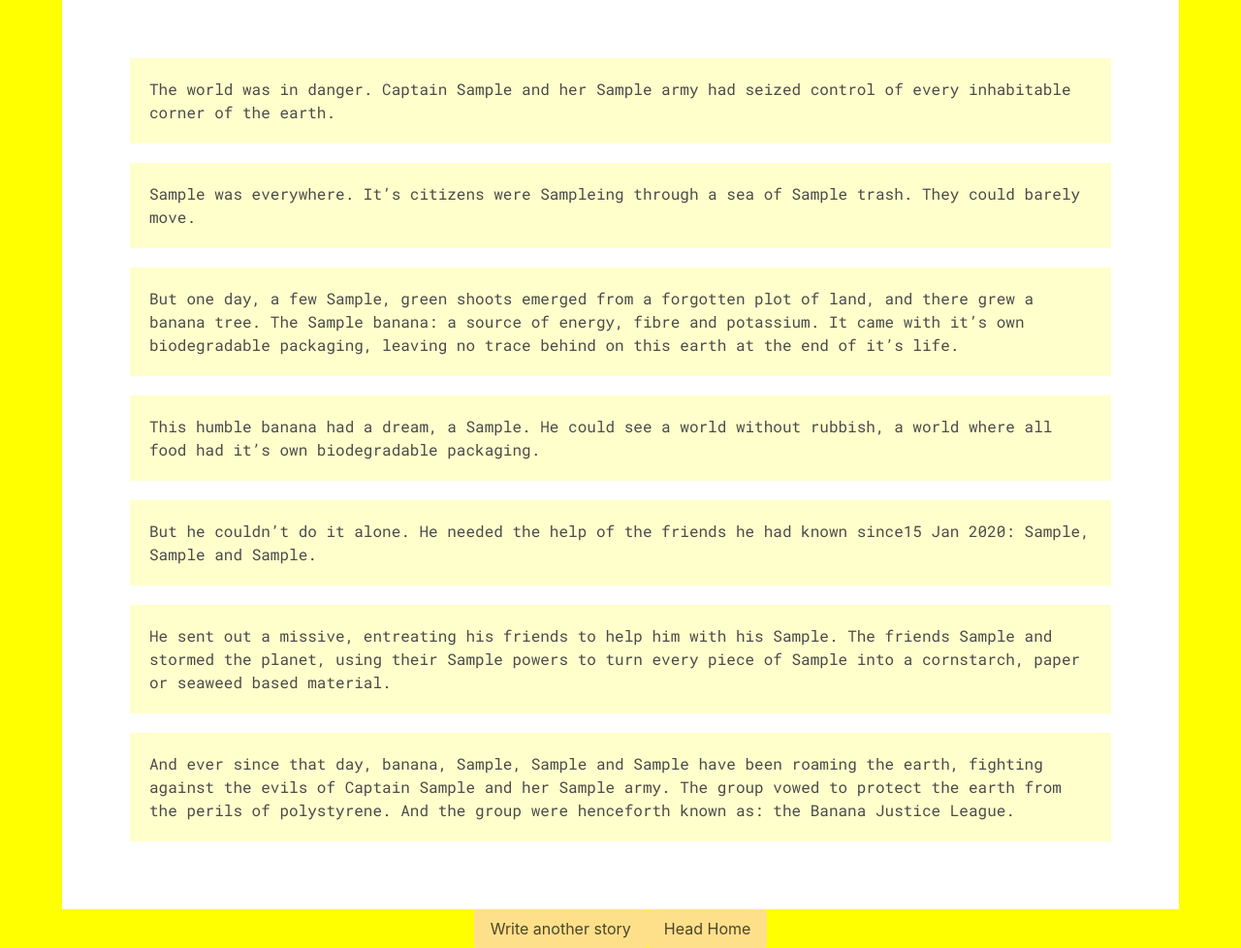
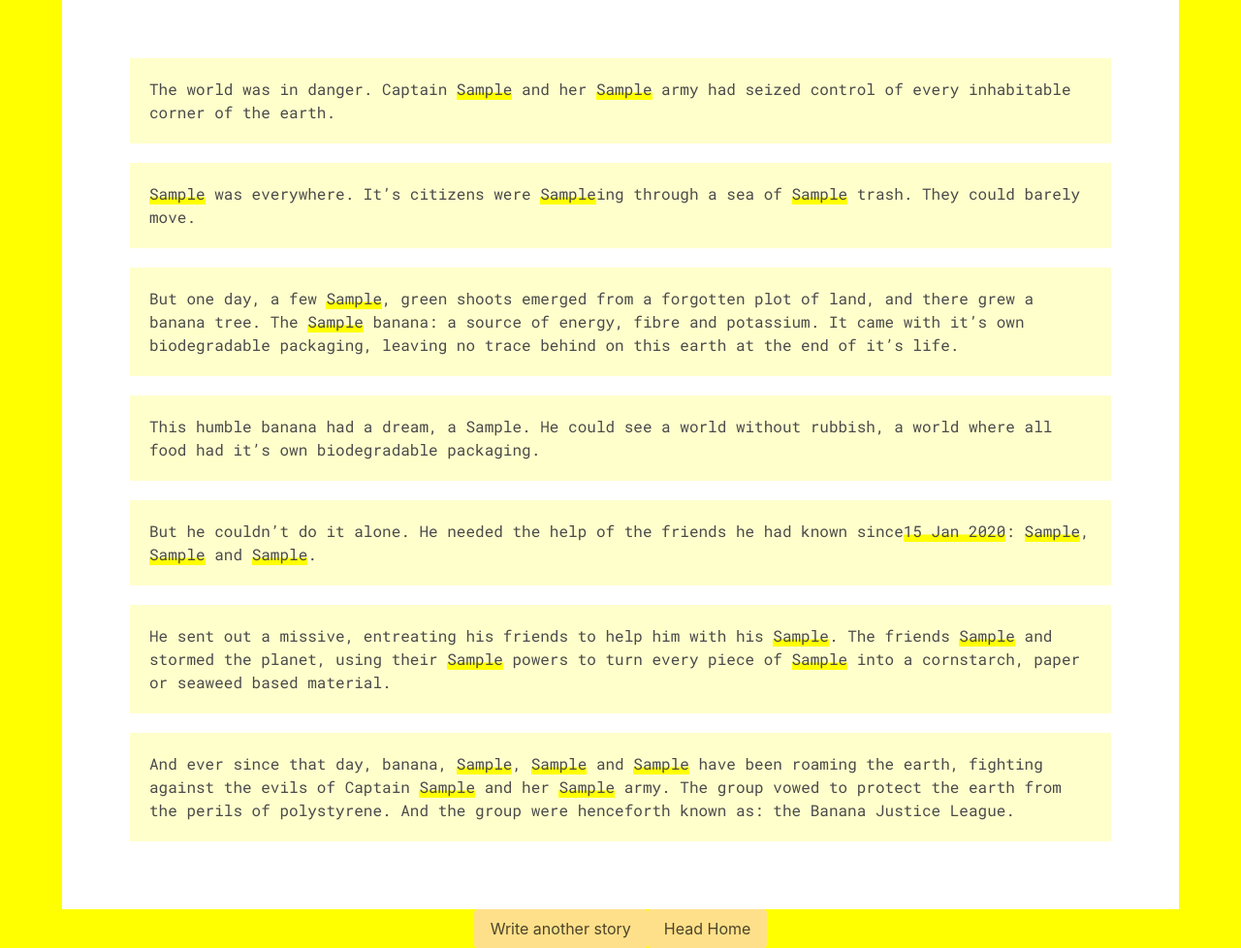
Before and after one commit to piwakawaka-2021/banana-justice-league, a Node server app: template views/story.hbs in a window 1280 px wide. Shown: the whole page at 97% size. Run offline with Node 20, Linux system fonts and the light colour scheme; the template is opened without the code that fills it: most values are stand-ins (such as "Sample title", 1, 10 or a date in 2020); some libraries are stand-ins or nearby versions.

Commit message:
Got the underline working

```diff
--- a/public/styles.css
+++ b/public/styles.css
@@ -73,8 +73,12 @@ p {
   text-align: center;
 }
 
-
 .button-custom {
   margin: 3vw;
 
 }
+
+.input-words {
+  border-bottom: .1rem solid yellow;
+  box-shadow: 0 -.4rem 0 yellow inset;
+}
```
